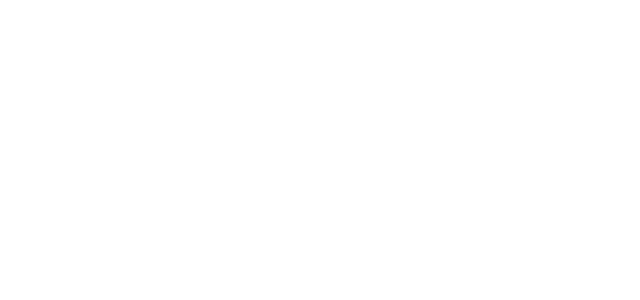
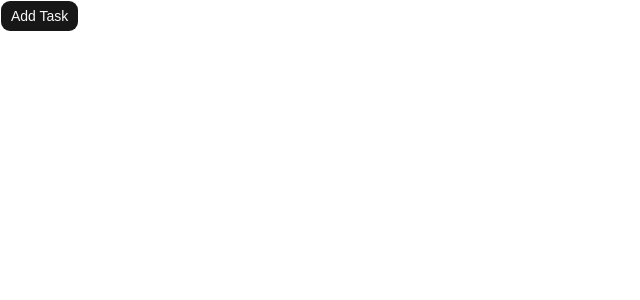
Before and after one commit to lilusia-li/ER-GPT, a React (Vite) app: page / in a window 1280 px wide. Shown: the top 300 px of the page, without its empty margins (0-640 px from the left). Built offline with nearby package versions, Linux system fonts and the light colour scheme.

Commit message:
chore: add shadcn/ui

```diff
--- a/package.json
+++ b/package.json
@@ -35,6 +35,7 @@
     "globals": "^17.4.0",
     "prettier": "^3.8.1",
     "tailwindcss": "^4.2.2",
+    "tslib": "^2.8.1",
     "vite": "^8.0.1"
   }
 }
--- a/src/App.jsx
+++ b/src/App.jsx
@@ -1,7 +1,12 @@
 import "./App.css";
+import { Button } from "@/components/ui/button";
 
 function App() {
-  return <></>;
+  return (
+    <>
+      <Button>Add Task</Button>
+    </>
+  );
 }
 
 export default App;
--- a/vite.config.js
+++ b/vite.config.js
@@ -1,6 +1,7 @@
 import { defineConfig } from "vite";
 import react from "@vitejs/plugin-react";
 import tailwindcss from "@tailwindcss/vite";
+import path from "path";
 
 // https://vite.dev/config/
 export default defineConfig({
```
Also changed, not shown: src/components/ui/button.jsx (+8 -7 lines), 1 other file (tests, documents, lock files or other folders).
